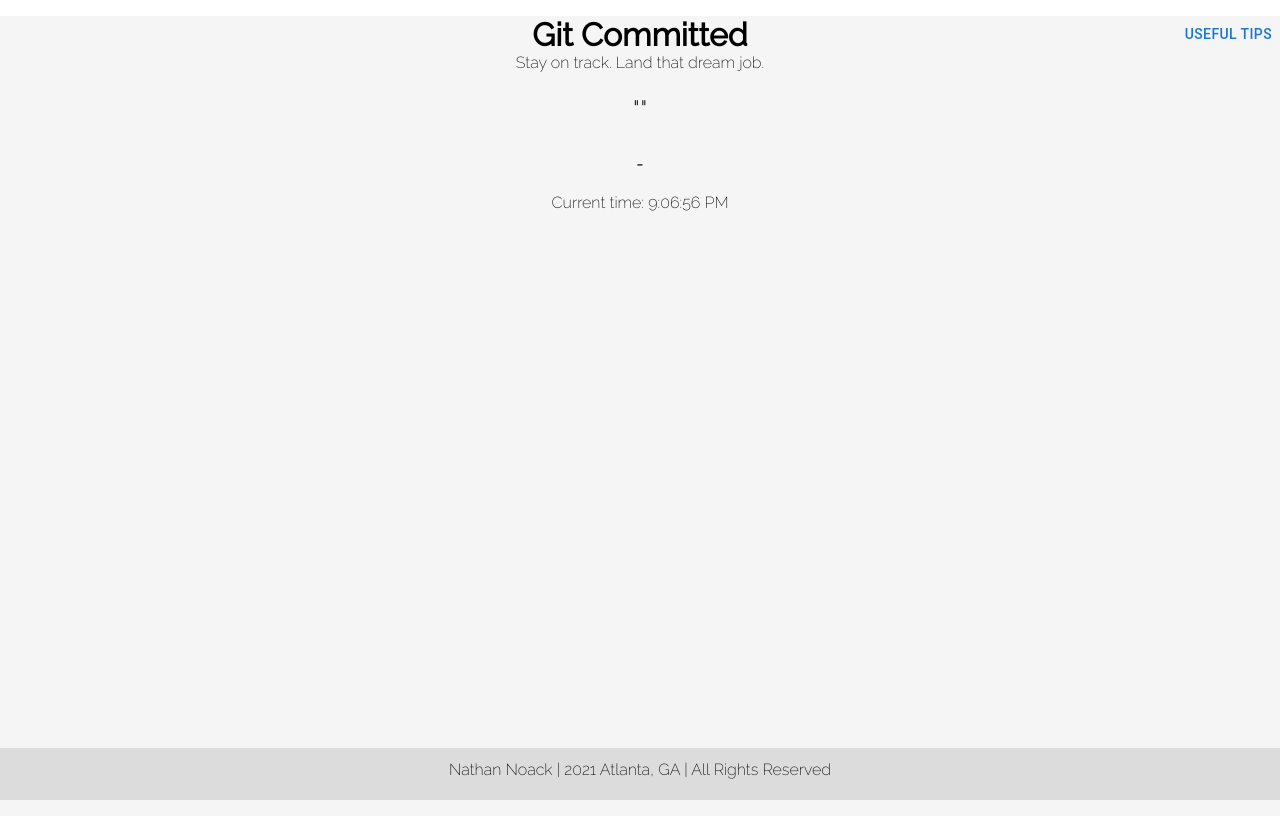
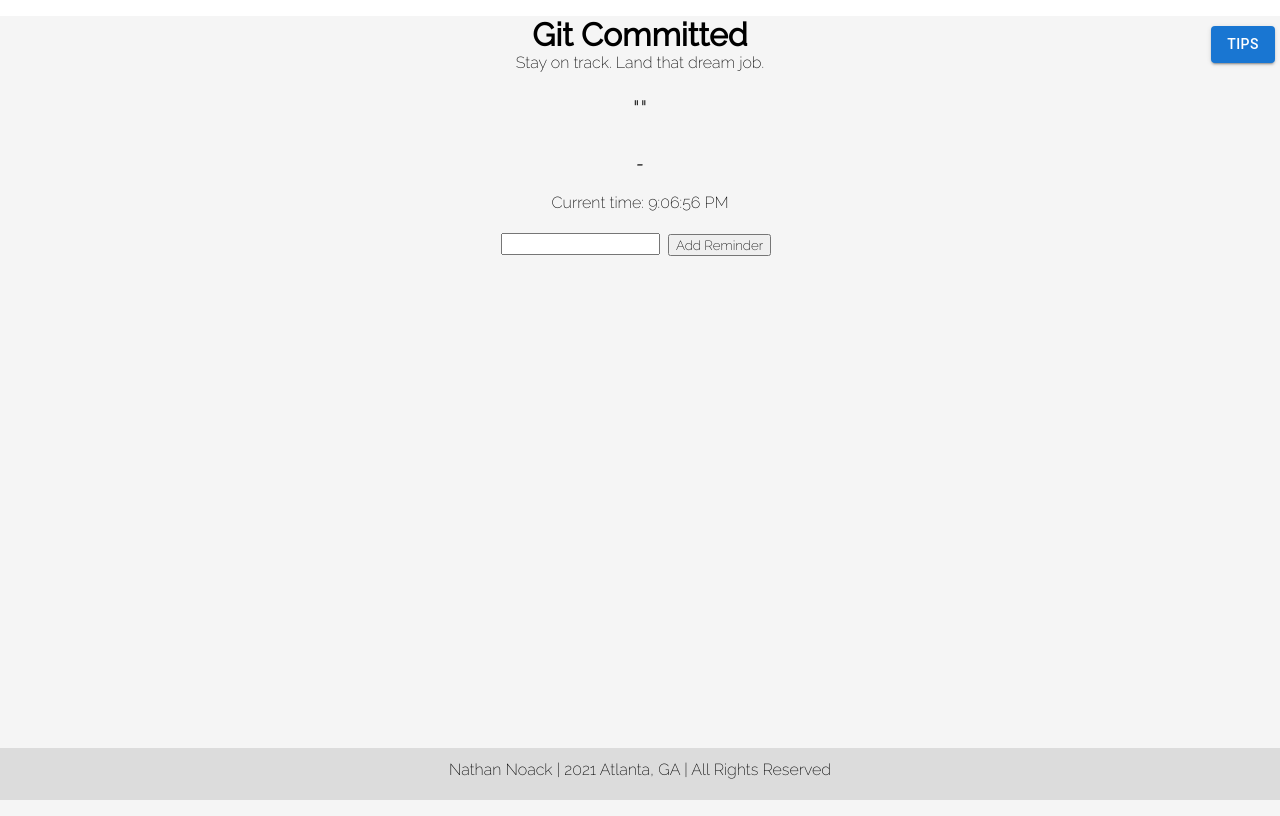
Before and after one commit to underdoggum/gitcommitted_frontend, a React (Create React App) app: page /new/1 in a window 1280 px wide. Built offline with nearby package versions, Linux system fonts and the light colour scheme; no server answers.

Commit message:
MVP complete

```diff
--- a/src/App.js
+++ b/src/App.js
@@ -1,10 +1,9 @@
 import Header from "./components/Header";
 import Welcome from "./pages/Welcome";
 import AllTimeblocks from "./pages/AllTimeblocks";
-import AllReminders from "./pages/AllReminders";
 import Form from "./pages/Form";
 import { useState, useEffect } from "react";
-import { Routes, Route } from "react-router-dom";
+import { Routes, Route, useNavigate } from "react-router-dom";
 import MotivationalQuotes from "./components/MotivationalQuotes";
 import SingleTimeblock from "./pages/SingleTimeblock";
 import Footer from "./components/Footer";
@@ -14,8 +13,7 @@ import CurrentTime from "./components/CurrentTime";
 
 
 function App() {
-
-
+  const navigate = useNavigate();
 
   ///////////////
   // State & Other Variables
@@ -24,10 +22,18 @@ function App() {
   const [timeblocks, setTimeblocks] = useState([]);
   const [reminders, setReminders] = useState([]);
 
+  // null Reminder
+  const nullReminder = {
+    category: 1,
+    text: ""
+  }
+
+  const [targetReminder, setTargetReminder] = useState(nullReminder);
 
   //////////////
   // Functions
   //////////////
+  // Get
   const getTimeblocks = async () => {
     const response = await fetch(url + "timeblocks/");
     const data = await response.json();
@@ -39,9 +45,48 @@ function App() {
     setReminders(data);
   }
 
+  // Create
+  const addReminders = async (newReminder) => {
+    await fetch(url + "reminders/", {
+      method: "post",
+      headers: {
+        "Content-Type": "application/json"
+      },
+      body: JSON.stringify(newReminder)
+    });
+    getReminders();
+    // navigate("/timeblocks/" + newReminder.category)
+  }
+
+  const getTargetReminder = reminder => {
+    setTargetReminder(reminder);
+    navigate("/edit")
+  }
+
+  // Edit
+  const updateReminder = async reminder => {
+    await fetch(url + "reminders/" + reminder.id, {
+      method: "put",
+      headers: {
+        "Content-Type": "application/json"
+      },
+      body: JSON.stringify(reminder)
+    })
+    getReminders();
+    // navigate("/timeblocks/" + reminder.category)
+  }
+
+  // Delete
+  const deleteReminder = async reminder => {
+    await fetch(url + "reminders/" + reminder.id, {
+      method: "delete"
+    })
+    getReminders();
+  }
+
 
   //////////////
-  // useEffects
+  // useEffect
   //////////////
   useEffect(() => {
     getTimeblocks();
@@ -61,7 +106,32 @@ function App() {
       <Routes>
         <Route path="/" element={<Welcome />} />
         <Route path="/timeblocks" element={<AllTimeblocks timeblocks={timeblocks} />} />
-        <Route path="/timeblocks/:id" element={<SingleTimeblock timeblocks={timeblocks} reminders={reminders} />} />
+        <Route path="/timeblocks/:id" element={
+          <SingleTimeblock
+            timeblocks={timeblocks}
+            reminders={reminders}
+            edit={getTargetReminder}
+            deleteReminder={deleteReminder}
+          />}
+        />
+
+        <Route path="/new/:id" element={
+          <Form
+            initialReminders={nullReminder}
+            handleSubmit={addReminders}
+            buttonLabel="Add Reminder"
+          />}
+        />
+
+        <Route path="/edit" element={
+          <Form
+            initialReminders={targetReminder}
+            handleSubmit={updateReminder}
+            buttonLabel="Update"
+          />
+
+        } />
+
       </Routes>
       <Footer />
     </div>
--- a/src/components/Header.jsx
+++ b/src/components/Header.jsx
@@ -10,8 +10,8 @@ const Header = props => {
 
   const button = {
     position: "absolute",
-    top: "0",
-    right: "0"
+    top: "10px",
+    right: "5px"
   };
 
   const box = {
@@ -41,7 +41,7 @@ const Header = props => {
         <h4 style={{marginTop: "0", marginBottom: "1rem"}}>Stay on track. Land that dream job.</h4>
       </Link>
 
-      <Button style={button} onClick={handleOpen}>Useful Tips</Button>
+      <Button style={button} variant="contained" onClick={handleOpen}>Tips</Button>
       <Modal
         open={open}
         onClose={handleClose}
@@ -55,7 +55,6 @@ const Header = props => {
               <li>Stretch often (hamstrings, wrists/forearms, neck, chest, abs)</li>
               <li>Drink <em>plenty</em> of water</li>
               <li>Remember: any progress is good progress</li>
-
             </ul>
           </Typography>
         </Box>
--- a/src/components/Reminder.jsx
+++ b/src/components/Reminder.jsx
@@ -1,7 +1,8 @@
 // import { Link } from "react-router-dom";
+import { Button } from "@mui/material";
 
 
-const Reminder = ({ reminder }) => {
+const Reminder = ({ reminder, edit, deleteReminder }) => {
   //////////////////
   // Style Objects
   //////////////////
@@ -9,18 +10,29 @@ const Reminder = ({ reminder }) => {
     textAlign: "center",
     width: "fit-content",
   };
+
+  const li = {
+    listStyleType: "none",
+    border: "1px solid gray",
+    padding: "2px",
+    paddingRight: "0.75rem"
+  };
+
   const div = {
     width: "40%",
     minWidth: "300px",
     margin: "10px auto",
   };
 
+
   return (
     <div style={div}>
       <ul style={ul}>
-        <li>
+        <li style={li}>
           {/* <Link to={`/reminders/${reminder.id}`}> */}
-            <h4>{reminder.text}</h4>
+          <Button color="secondary" onClick={event => edit(reminder)}>Edit</Button>
+          <Button color="error" onClick={event => deleteReminder(reminder)}>DELETE</Button>
+          {reminder.text}
           {/* </Link> */}
         </li>
       </ul>
--- a/src/components/Timeblock.jsx
+++ b/src/components/Timeblock.jsx
@@ -5,7 +5,7 @@ const Timeblock = ({ timeblock }) => {
 
   if (timeblock) {
     return (
-      <Link to={`/timeblocks/${timeblock.id}`}>
+      <Link style={{textDecoration: "none", color: "#1976d2", fontWeight: "bold"}} to={`/timeblocks/${timeblock.id}`}>
         {timeblock.title ? timeblock.title : "Loading..."}
       </Link>
     )
--- a/src/components/Timeslots.jsx
+++ b/src/components/Timeslots.jsx
@@ -18,8 +18,9 @@ const Timeslots = ({ timeblocks }) => {
     fontWeight: "bold"
   }
 
-
-  if (timeblocks && time.getHours() >= 8 && time.getHours() <= 16) {
+  // add the below back into the if statement when done
+// && time.getHours() >= 8 && time.getHours() <= 16
+  if (timeblocks ) {
     return (
       <div>
         <h3 style={time.getHours() === 8 ? highlighted : null}>8:00am - 8:50am: <Timeblock timeblock={timeblocks[0]} /></h3>
--- a/src/pages/AllReminders.jsx
+++ b/src/pages/AllReminders.jsx
@@ -1,12 +1,12 @@
 import Reminder from "../components/Reminder";
 
 
-const AllReminders = ({ reminders }) => {
+const AllReminders = ({ reminders, edit, deleteReminder }) => {
 
 
   return(
     <div>
-      {reminders.map(reminder => <Reminder reminder={reminder} key={reminder.id} />)}
+      {reminders.map(reminder => <Reminder reminder={reminder} key={reminder.id} edit={edit} deleteReminder={deleteReminder} />)}
     </div>
   )
 }
--- a/src/pages/Form.jsx
+++ b/src/pages/Form.jsx
@@ -1,8 +1,41 @@
-const Form = props => {
+import { useState } from "react";
+import { useNavigate, useParams } from "react-router-dom";
+import { Button } from "@mui/material";
 
 
+const Form = ({ initialReminders, handleSubmit, buttonLabel }) => {
+  const navigate = useNavigate();
+  const params = useParams();
+  const id = parseInt(params.id);
+
+  const [formData, setFormData] = useState(initialReminders);
+
+  const handleChange = event => {
+    setFormData({ ...formData, [event.target.name]: event.target.value, category: id });
+  }
+
+  const handleSubmission = event => {
+    event.preventDefault();
+    handleSubmit(formData);
+    navigate("/timeblocks")
+    // navigate("/timeblocks/" + formData.category);
+  }
+
   return(
-    <h1>Form</h1>
+    <form onSubmit={handleSubmission}>
+      <input
+        type="hidden"
+        value={id}
+        name="category"
+      />
+      <input
+        type="text"
+        onChange={handleChange}
+        value={formData.text}
+        name="text"
+      />
+      <Button><input type="submit" value={buttonLabel} /></Button>
+    </form>
   )
 }
 
--- a/src/pages/SingleTimeblock.jsx
+++ b/src/pages/SingleTimeblock.jsx
@@ -1,20 +1,27 @@
 import { Link, useParams } from "react-router-dom";
 import AllReminders from "./AllReminders";
+import { Button } from "@mui/material";
 
 
-const SingleTimeblock = ({ timeblocks, reminders }) => {
+const SingleTimeblock = ({ timeblocks, reminders, edit, deleteReminder }) => {
   const params = useParams();
   const id = parseInt(params.id);
   const timeblock = timeblocks.find(t => t.id === id);
 
+  const link = {
+    textDecoration: "none",
+    color: "#1976d2",
+    fontWeight: "bold"
+  }
 
 
-  if (timeblocks) {
+  if (timeblocks && timeblock && reminders) {
     return(
       <div>
-        <Link to={"/timeblocks"}>Back to Schedule</Link>
+        <Link style={link} to={"/timeblocks"}>Back to Schedule</Link>
         <h1>{timeblock.title}</h1>
-        <AllReminders reminders={reminders.filter(reminder => reminder.category === timeblock.id)} />
+        <AllReminders edit={edit} deleteReminder={deleteReminder} reminders={reminders.filter(reminder => reminder.category === timeblock.id)} />
+        <Link style={link} to={`/new/${timeblock.id}`}><Button>Add Reminder</Button></Link>
       </div>
     )
   } else {
```
